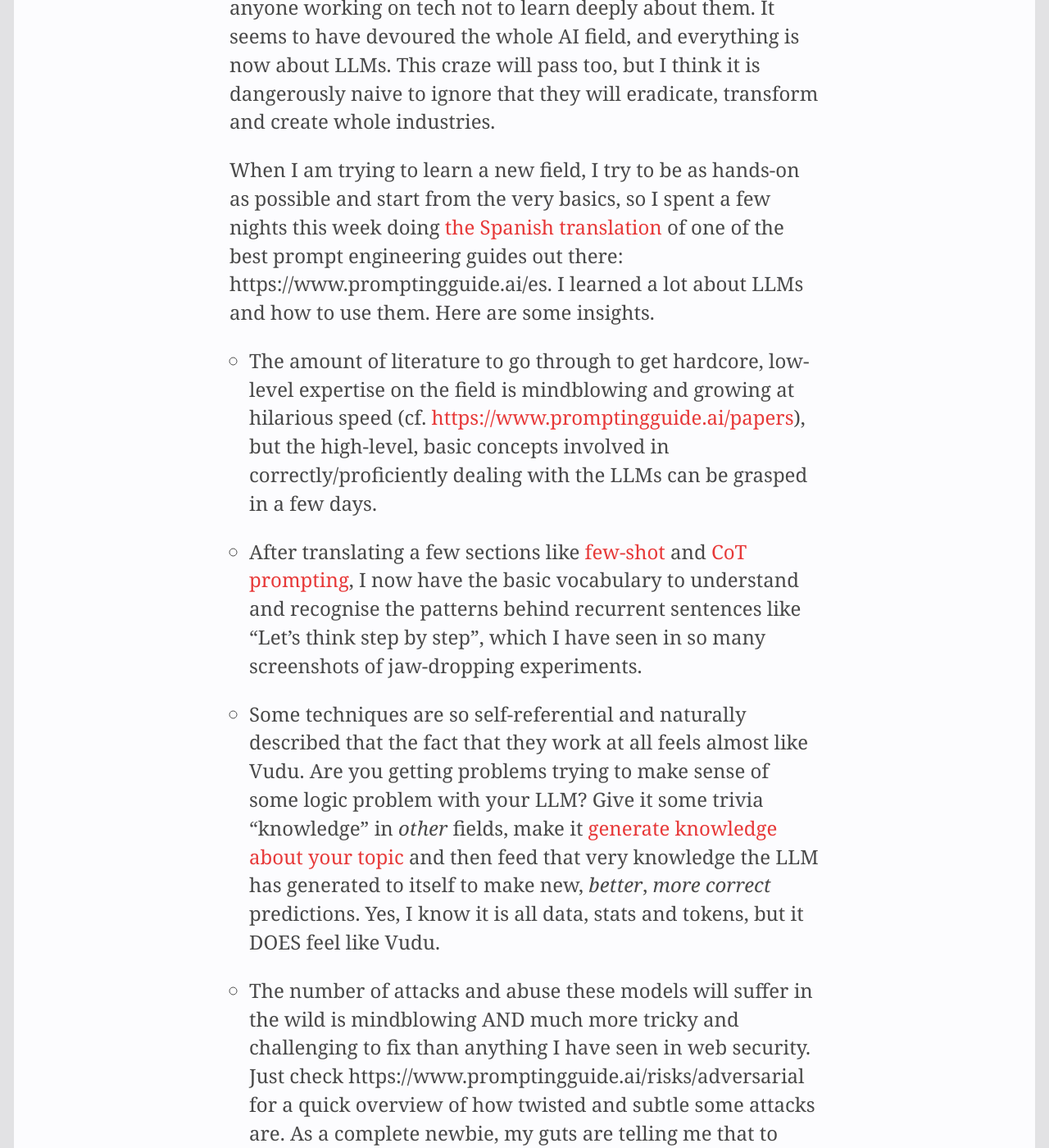
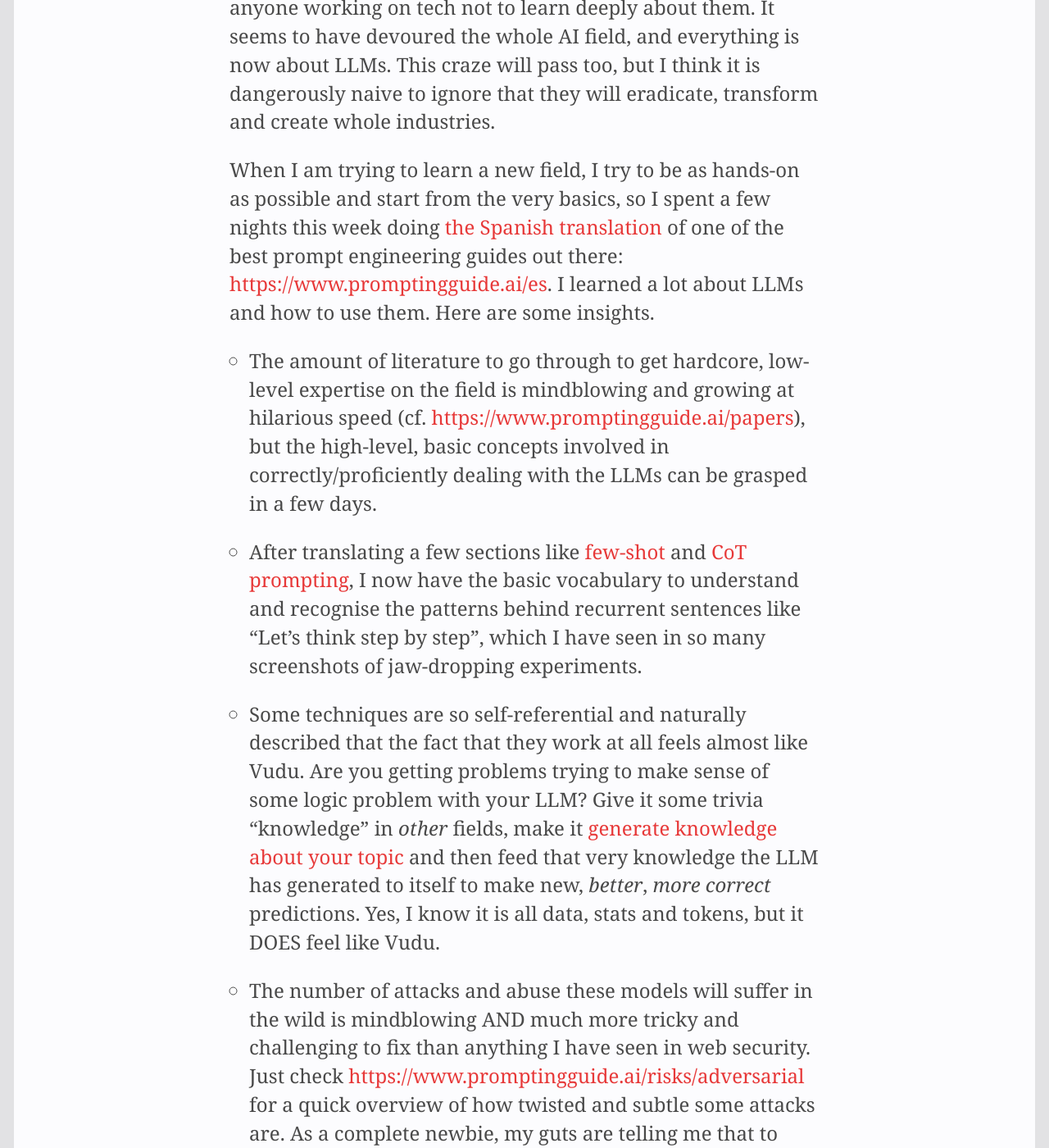
Before and after one commit to aitor/aitor.github.com, a Jekyll site: the page built from _posts/2023-04-15-llms.md, in a window 1280 px wide and 1400 px high, scrolled down 575 px. Shown: the whole window at 82% size. Built offline with Jekyll 4.4.1, drawn with Linux system fonts in a browser that asks for light colours; nearby versions of some CDN libraries; some of the changed text lies outside the part shown.

Commit message:
Update 2023-04-15-llms.md

```diff
--- a/_posts/2023-04-15-llms.md
+++ b/_posts/2023-04-15-llms.md
@@ -6,7 +6,7 @@ place: Bilbao
 ---
 I have been interested in AI for quite some years. In 2018 I did a [nano-degree in AI programming](https://www.udacity.com/course/ai-programming-python-nanodegree--nd089) and learnt many things about ML, neural networks and other AI topics that were all the trend then. But in the last 12 months, the progress on LLMs has been so deafening that I think it would be irresponsible for anyone working on tech not to learn deeply about them. It seems to have devoured the whole AI field, and everything is now about LLMs. This craze will pass too, but I think it is dangerously naive to ignore that they will eradicate, transform and create whole industries.
 
-When I am trying to learn a new field, I try to be as hands-on as possible and start from the very basics, so I spent a few nights this week doing [the Spanish translation](https://github.com/dair-ai/Prompt-Engineering-Guide/pull/128) of one of the best prompt engineering guides out there: https://www.promptingguide.ai/es. I learned a lot about LLMs and how to use them. Here are some insights.
+When I am trying to learn a new field, I try to be as hands-on as possible and start from the very basics, so I spent a few nights this week doing [the Spanish translation](https://github.com/dair-ai/Prompt-Engineering-Guide/pull/128) of one of the best prompt engineering guides out there: <https://www.promptingguide.ai/es>. I learned a lot about LLMs and how to use them. Here are some insights.
 
 * The amount of literature to go through to get hardcore, low-level expertise on the field is mindblowing and growing at hilarious speed (cf. <https://www.promptingguide.ai/papers>), but the high-level, basic concepts involved in correctly/proficiently dealing with the LLMs can be grasped in a few days.
 
@@ -14,7 +14,7 @@ When I am trying to learn a new field, I try to be as hands-on as possible and s
 
 * Some techniques are so self-referential and naturally described that the fact that they work at all feels almost like Vudu. Are you getting problems trying to make sense of some logic problem with your LLM? Give it some trivia "knowledge" in _other_ fields, make it [generate knowledge about your topic](https://www.promptingguide.ai/techniques/knowledge) and then feed that very knowledge the LLM has generated to itself to make new, _better_, _more correct_ predictions. Yes, I know it is all data, stats and tokens, but it DOES feel like Vudu.
 
-* The number of attacks and abuse these models will suffer in the wild is mindblowing AND much more tricky and challenging to fix than anything I have seen in web security. Just check https://www.promptingguide.ai/risks/adversarial for a quick overview of how twisted and subtle some attacks are. As a complete newbie, my guts are telling me that to prevent this type of attack, some compromise should be made regarding flexibility in the prompt. Some initial [thoughts on defending](https://simonwillison.net/2022/Sep/12/prompt-injection/) against them resonate with my trad developer self.
+* The number of attacks and abuse these models will suffer in the wild is mindblowing AND much more tricky and challenging to fix than anything I have seen in web security. Just check <https://www.promptingguide.ai/risks/adversarial> for a quick overview of how twisted and subtle some attacks are. As a complete newbie, my guts are telling me that to prevent this type of attack, some compromise should be made regarding flexibility in the prompt. Some initial [thoughts on defending](https://simonwillison.net/2022/Sep/12/prompt-injection/) against them resonate with my trad developer self.
 
 * Selecting the best model (GPT4, LLaMA, etc.) and technique (ReAct, DIrectional Stimulus) combination for your AI-based service will take much curation and, for lack of a better word,  _taste_ on what can work best. As we accept less deterministic results in software, we increase the space based on what we _feel_ works better when confronted with a wrong, inexact prediction. That is probably the most revealing thing I have discovered during the translation. As a person used to getting to a point where the test suite just goes green, and you have "made it", this whole thing looks more like "arrive at something you think is good enough and move on".
 
```
